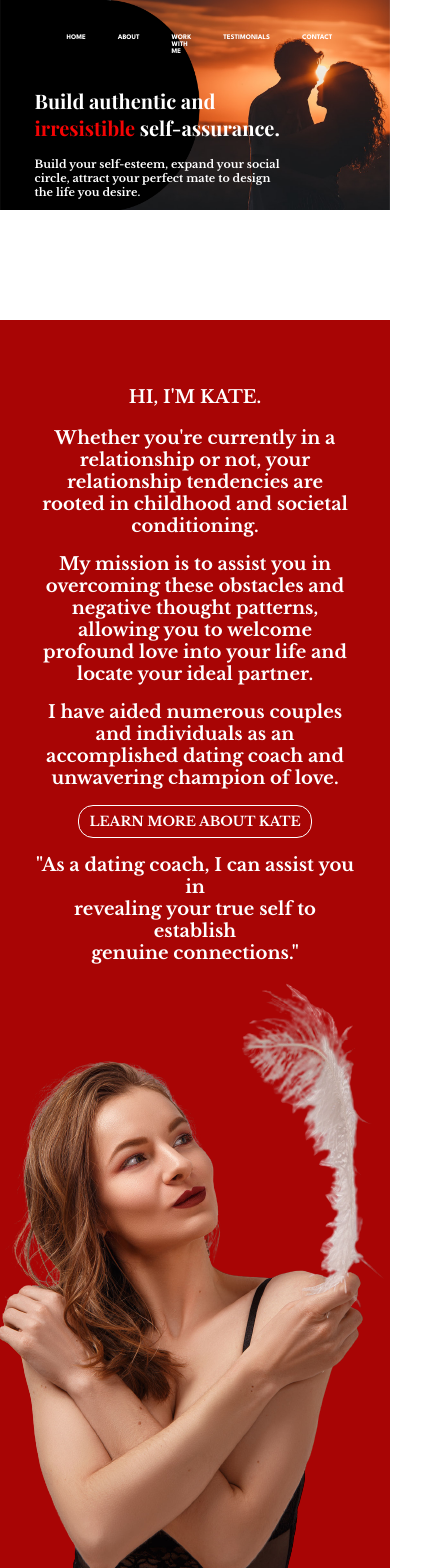
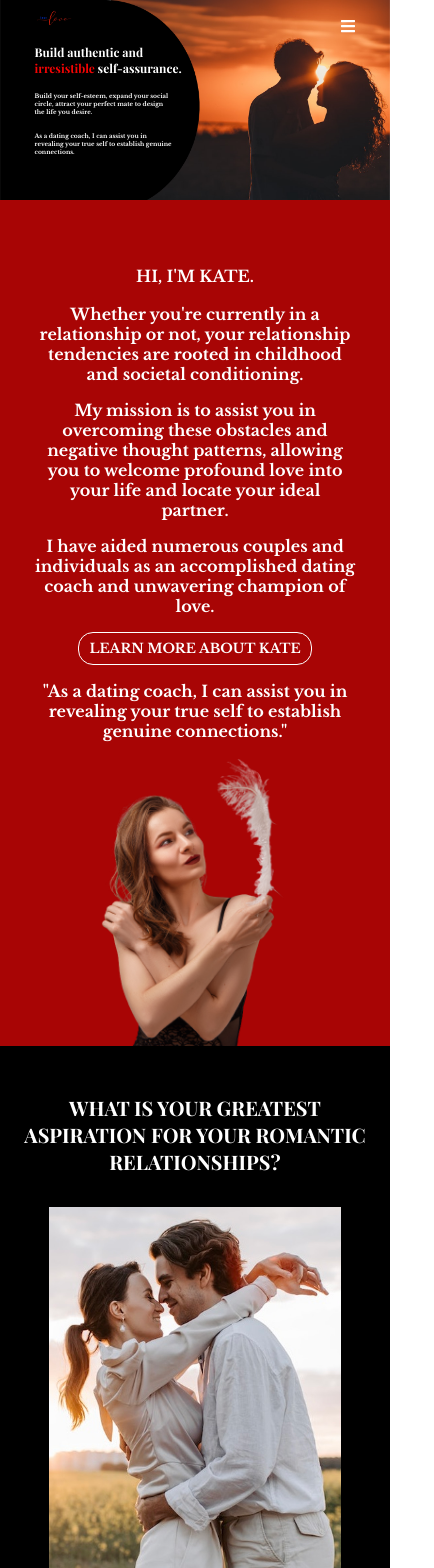
Before and after one commit to benbasty/interlove, a React (Create React App) app: page / in a window 390 px wide. Shown: the top 1568 px of the page, 434 px wide, since content can reach past the window. Built offline with nearby package versions, Linux system fonts and the light colour scheme.

Commit message:
all media breakpoints css

```diff
--- a/src/components/about/about-kate.css
+++ b/src/components/about/about-kate.css
@@ -101,6 +101,16 @@
     }
 }
 
+@media screen and (max-width: 820px) {
+    .about-kate-desc p {
+        font-size: 15px;
+    }
+
+    .about-kate-extra-img img {
+        height: 300px;
+    }
+}
+
 @media screen and (max-width: 768px) {
     .about-kate-desc p {
         font-size: 14px;
@@ -116,3 +126,9 @@
         flex-direction: column;
     }
 }
+
+@media screen and (max-width: 280px) {
+    .about-kate-extra-img img {
+        height: 140px;
+    }
+}
--- a/src/components/about/about-mission.css
+++ b/src/components/about/about-mission.css
@@ -83,6 +83,12 @@
     }
 }
 
+@media screen and (max-width: 820px) {
+    .final-intro .final-desc {
+        font-size: 12px;
+    }
+}
+
 @media screen and (max-width: 768px) {
     .introduction .kate-pic {
         width: 50%;
@@ -135,3 +141,45 @@
         content: '"';
     }
 }
+
+@media screen and (max-width: 414px){
+    .final-intro .final-desc {
+        font-size: 16px;
+    }
+}
+
+@media screen and (max-width: 393px){
+    .final-intro .final-desc {
+        font-size: 16px;
+    }
+    #about-mission .kate-description {
+        font-size: 16px !important;
+    }
+    .introduction .kate-pic {
+        width: 80%;
+    }
+    .introduction .kate-pic img {
+        width: 100%;
+    }
+}
+
+@media screen and (max-width: 393px){
+    .introduction .kate-pic {
+        width: 60%;
+    }
+    .introduction .kate-pic img {
+        width: 100%;
+    }
+}
+
+@media screen and (max-width: 280px){
+    #about-mission .kate-description {
+        font-size: 12px !important;
+    }
+    .kate-description button {
+        font-size: 12px;
+    }
+    .final-intro .final-desc {
+        font-size: 10px;
+    }
+}
--- a/src/components/about/about-request.css
+++ b/src/components/about/about-request.css
@@ -78,6 +78,19 @@ button {
     }
 }
 
+@media screen and (max-width: 820px) {
+    .head-request {
+        font-size: 20px;
+    }
+    .request-text {
+        width: 65%;
+    }
+    .request-text h4 {
+        font-size: 12px;
+        margin-bottom: 1rem;
+    }
+}
+
 
 @media screen and (max-width: 768px) {
     .request-description {
@@ -90,3 +103,15 @@ button {
         text-align: center;
     }
 }
+
+@media screen and (max-width: 280px) {
+    .head-request {
+        font-size: 14px;
+    }
+    .request-text button {
+        font-size: 10px;
+    }
+    .bottom-request {
+        font-size: 12px;
+    }
+}
--- a/src/components/about/book-now.css
+++ b/src/components/about/book-now.css
@@ -36,6 +36,12 @@
     }
 }
 
+@media screen and (max-width: 820px) {
+    .booking-request {
+        margin-top: 2rem;
+    }
+}
+
 @media screen and (max-width: 768px) {
     .booking-request {
         margin-top: 0.5rem;
@@ -56,3 +62,9 @@
         text-align: center;
     }
 }
+
+@media screen and (max-width: 280px) {
+    .booking-request h3 {
+        font-size: 16px;
+    }
+}
--- a/src/components/about/empower.css
+++ b/src/components/about/empower.css
@@ -94,3 +94,19 @@
         flex-direction: column;
     }
 }
+
+@media screen and (max-width: 414px) {
+    .empower-section p {
+        width: fit-content;
+        font-size: 14px;
+    }
+}
+
+@media screen and (max-width: 280px) {
+    .empower-section h1 {
+        font-size: 24px;
+    }
+    .empower-section p {
+        font-size: 12px;
+    }
+}
--- a/src/components/contact/contact.css
+++ b/src/components/contact/contact.css
@@ -85,6 +85,12 @@
     }
 }
 
+@media screen and (max-width: 820px) {
+    .contact-left-session h2 {
+        font-size: 20px;
+    }
+}
+
 @media screen and (max-width: 768px) {
     .contact-left-session h2 {
         font-size: 15.5px;
@@ -127,3 +133,37 @@
         font-size: 18px;
     }
 }
+
+@media screen and (max-width: 540px) {
+    #footer .menu-section .menu {
+        flex-direction: column !important;
+        gap: 1rem;
+    }
+    #footer .menu-section .menu .socials {
+        margin-left: -0.35rem;
+    }
+}
+
+@media screen and (max-width: 393px) {
+    .contact-left-session h2 {
+        font-size: 23px;
+    }
+    #footer .menu-section .menu .menu-items a {
+        font-size: 8px;
+    }
+}
+
+@media screen and (max-width: 280px) {
+    .contact-left-session h2 {
+        font-size: 14px;
+    }
+    .contact-left-session p {
+        font-size: 13px;
+    }
+    .contact-right-session form textarea::placeholder {
+        font-size: 10px;
+    }
+    .contact-right-session form input[type='submit'] {
+        font-size: 10px;
+    }
+}
--- a/src/components/footer/footer.css
+++ b/src/components/footer/footer.css
@@ -49,3 +49,14 @@
     font-family: 'League Spartan', sans-serif;
     font-weight: 400;
 }
+
+@media screen and (max-width: 280px) {
+    #footer .menu-section .menu .menu-items {
+        display: flex;
+        gap: 0.4rem;
+        flex-direction: column;
+    }
+    #footer .footer-section .copyright-footer-section h6 {
+        font-size: 8px;
+    }
+}
--- a/src/components/header/header.css
+++ b/src/components/header/header.css
@@ -88,6 +88,9 @@
 .hamburger {
     display: none;
 }
+.hamburger svg {
+    color: #fff;
+}
 
 
 
@@ -143,6 +146,30 @@
     }
 }
 
+@media screen and (max-width: 820px) {
+    #header {
+        height: 440px;
+    }
+    #navbar .menu h3 {
+        font-size: 8px;
+    }
+    #navbar .menu select {
+        font-size: 8px;
+    }
+    #navbar .menu .menu-select {
+        margin-top: -0.6rem;
+    }
+    #hero-description{
+        margin-top: 4.5rem;
+    }
+    #hero-description h3 {
+        font-size: 26px;
+    }
+    #hero-description h4 {
+        font-size: 14px;
+    }
+}
+
 @media screen and (max-width: 768px) {
     #header {
         height: 400px;
@@ -168,12 +195,35 @@
 }
 
 @media screen and (max-width: 600px){
-    /* .hamburger {
+    .hamburger {
         display: initial;
         margin-top: 0.5rem;
-    } */
+        z-index: 1;
+    }
 
-    #header {
+    #navbar .menu {
+        flex-direction: column;
+        position: absolute;
+        justify-content: center;
+        align-items: center;
+        width: 100%;
+        height: 100vh;
+        top: -1.5rem;
+        left: -100%;
+        background-color: #a84444;
+        transition: 0.3s;
+        gap: 2rem;
+    }
+    #navbar .menu.responsive-menu {
+        left: 0;
+    }
+    #navbar .menu h3 {
+        font-size: 26px;
+    }
+    #navbar .menu select {
+        font-size: 26px;
+    }
+     #header {
         height: 320px;
     }
     #hero-description{
@@ -186,3 +236,69 @@
         font-size: 11px;
     }
 }
+
+@media screen and (max-width: 540px){
+    #header {
+        height: 280px;
+    }
+    #hero-description{
+        margin-top: 1.5rem;
+    }
+    #hero-description h3 {
+        font-size: 18px;
+    }
+    #hero-description h4 {
+        font-size: 9px;
+    }
+}
+
+@media screen and (max-width: 414px){
+    #header {
+        height: 220px;
+    }
+    #hero-description{
+        margin-top: 0.7rem;
+    }
+    #hero-description h3 {
+        font-size: 16px;
+    }
+    #hero-description h4 {
+        font-size: 8px;
+    }
+}
+
+@media screen and (max-width: 393px) {
+    #header {
+        height: 200px;
+    }
+    #hero-description{
+        margin-top: 0.4rem;
+    }
+    #hero-description h3 {
+        font-size: 12px;
+    }
+    #hero-description h4 {
+        font-size: 6px;
+    }
+}
+
+@media screen and (max-width: 375px) {
+    #header {
+        height: 190px;
+    }
+}
+
+@media screen and (max-width: 280px) {
+    #header {
+        height: 150px;
+    }
+    #hero-description{
+        margin-top: 0.1rem;
+    }
+    #hero-description h3 {
+        font-size: 8px;
+    }
+    #hero-description h4 {
+        font-size: 5px;
+    }
+}
--- a/src/components/header/header.js
+++ b/src/components/header/header.js
@@ -18,11 +18,11 @@ const Header = () => {
                 <img src={Logo} alt='logoInterlove'/>
             </div>
             <div className={showHamburger ? 'menu responsive-menu' : 'menu'}>
-                <a href='#menu-item'><h3>Home</h3></a>
-                <a href='#menu-item'><h3>About</h3></a>
-                <a href='#menu-item'><h3>Work With Me</h3></a>
-                <a href='#menu-item'><h3>Testimonials</h3></a>
-                <a href='#menu-item'><h3>Contact</h3></a>
+                <a href='#menu-item'><h3 onClick={() => setShowHamburger(false)}>Home</h3></a>
+                <a href='#menu-item'><h3 onClick={() => setShowHamburger(false)}>About</h3></a>
+                <a href='#menu-item'><h3 onClick={() => setShowHamburger(false)}>Work With Me</h3></a>
+                <a href='#menu-item'><h3 onClick={() => setShowHamburger(false)}>Testimonials</h3></a>
+                <a href='#menu-item'><h3 onClick={() => setShowHamburger(false)}>Contact</h3></a>
                 <a href='#menu-item' className='menu-select'>
                     <select id='language'>
                         <option value='EN'>EN</option>
@@ -32,11 +32,10 @@ const Header = () => {
                 </a>
             </div>
             <div className='hamburger' onClick={showNavBar}>
-                {
-                    showHamburger ?
-                    <FaTimes/>
+                {showHamburger ?
+                    (<FaTimes/>)
                     :
-                    <FaBars/>
+                    (<FaBars/>)
                 }
             </div>
         </nav>
--- a/src/components/testimonials/testimonials.css
+++ b/src/components/testimonials/testimonials.css
@@ -86,3 +86,16 @@
         font-size: 18px;
     }
 }
+
+
+@media screen and (max-width: 280px) {
+    .testimonials-section h1 {
+        font-size: 20px;
+    }
+    .testimonials-section h4 {
+        font-size: 0.6rem;
+    }
+    .testimonial p {
+        font-size: 10px;
+    }
+}
--- a/src/components/workWithMe/whoIworkWith.css
+++ b/src/components/workWithMe/whoIworkWith.css
@@ -53,3 +53,15 @@
         display: none;
     }
 }
+
+@media screen and (max-width: 280px) {
+    .work-header {
+        font-size: 24.5px;
+    }
+    .singles-desc h3, .inrelationship-desc h3, .couples-desc h3 {
+        font-size: 40px;
+    }
+    .singles-desc p, .inrelationship-desc p, .couples-desc p {
+        font-size: 13px;
+    }
+}
```
